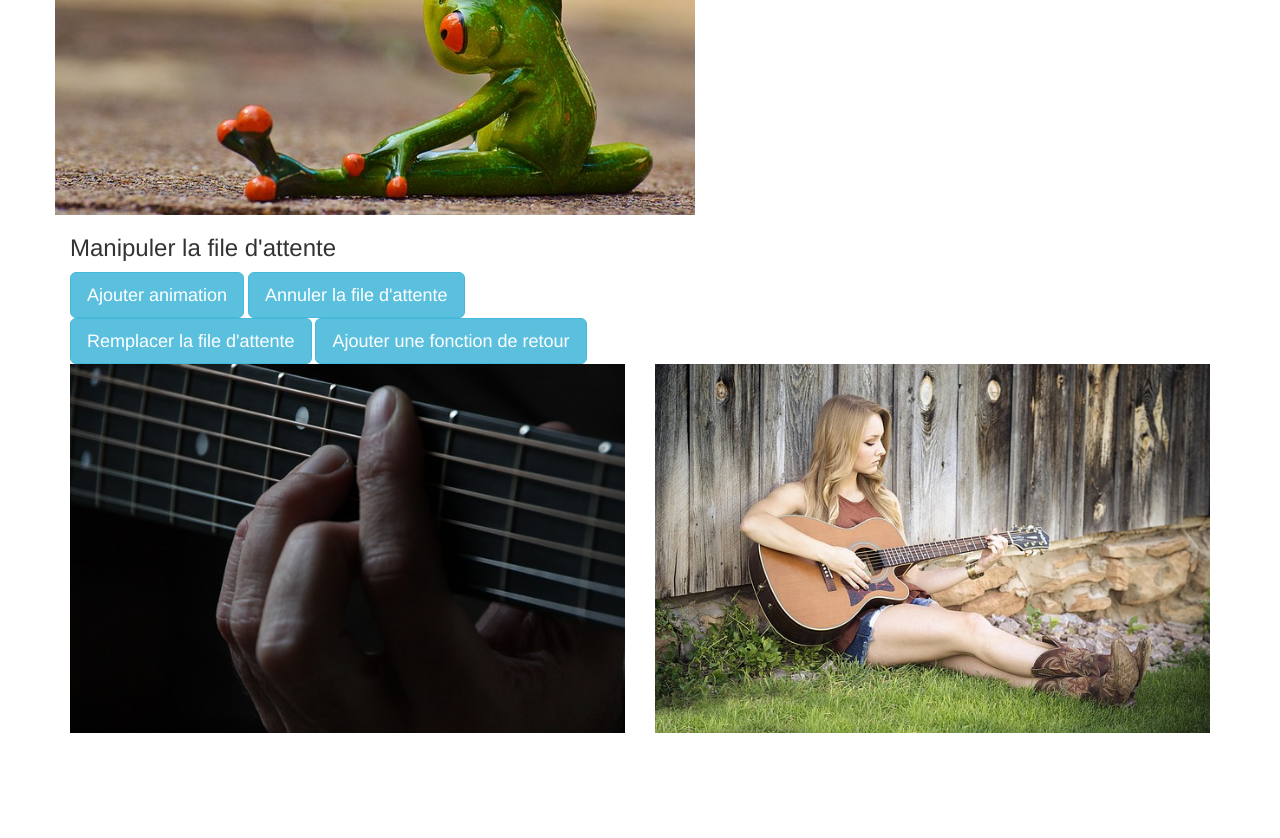
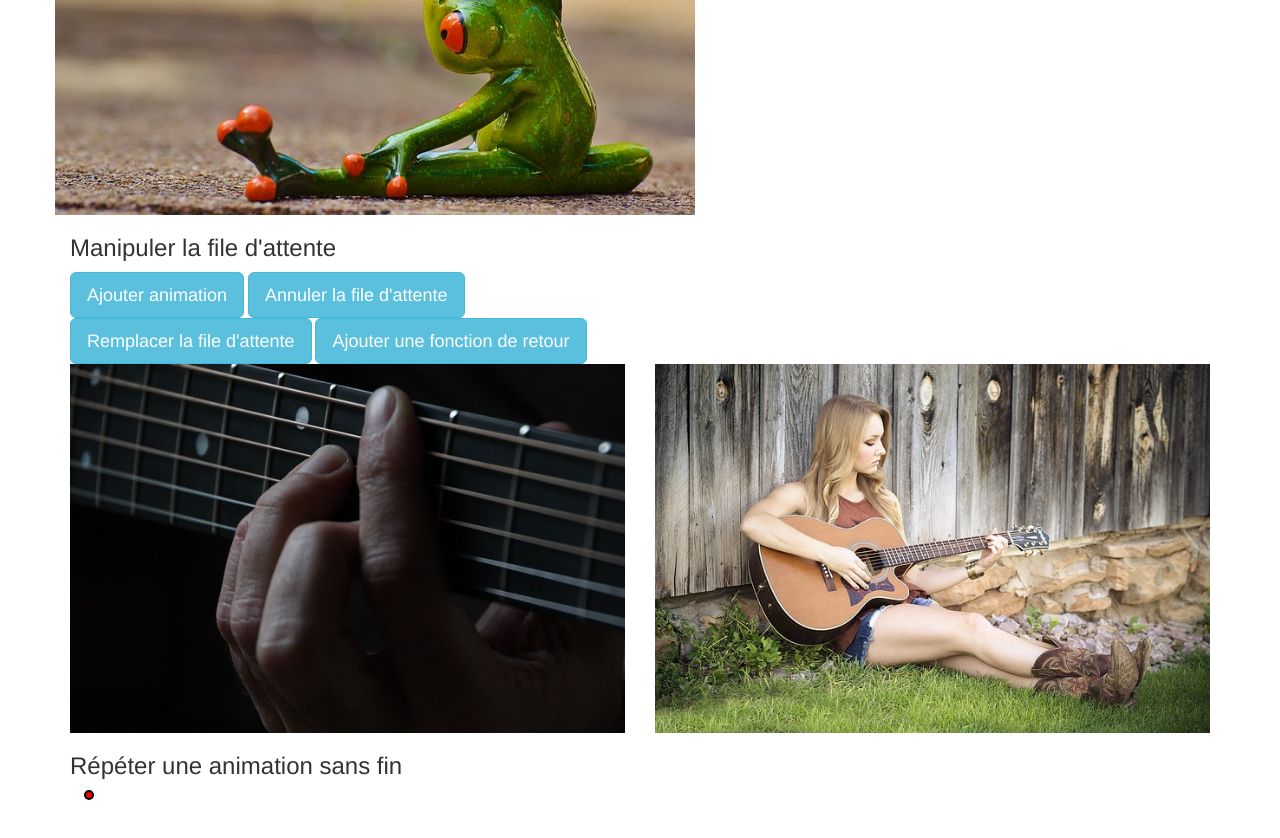
Before and after one commit to ChristopheMalo/how-to-use-jquery, a plain HTML site: page cours/09_files_attente_timer.html in a window 1280 px wide. Shown: the part 1136-1974 px from the top of the page. Before the commit the page ends 1869 px from the top, so only its background shows below. Drawn offline with nearby package versions, Linux system fonts and the light colour scheme.

Commit message:
Coder exemples cours 09 -> animation sans fin

```diff
--- a/cours/09_files_attente_timer.html
+++ b/cours/09_files_attente_timer.html
@@ -20,11 +20,22 @@
           <script src="https://oss.maxcdn.com/respond/1.4.2/respond.min.js"></script>
         <![endif]-->
         <style>
+            body {
+                margin-bottom: 300px;
+            }
             #files-attente img {
                 border: 2px black solid;
             }
             #etat-file-attente img,
             #manipuler-file-attente img {
+                position: relative;
+            }
+            #balle {
+                width: 10px;
+                height: 10px;
+                background-color: red;
+                border: black 2px solid;
+                border-radius: 10px;
                 position: relative;
             }
         </style>
@@ -74,6 +85,11 @@
                 </div>
             </div>
 
+            <div id="repeter-anim">
+                <h3>Répéter une animation sans fin</h3>
+                <div id="balle"></div>
+            </div>
+
 
         </div>
         <script src="../jquery/jquery-2.1.4.js"></script>
--- a/js/code_js_cours_09_files_attente_timer.js
+++ b/js/code_js_cours_09_files_attente_timer.js
@@ -43,7 +43,7 @@ $(function() {
 
 
     /*
-     * Manipule la file d'attente
+     * Manipuler la file d'attente
      */
     $('#ajouter').click( function() {
         $('#guitar01').toggle(5000)
@@ -72,4 +72,16 @@ $(function() {
             $(this).dequeue();
         });
     });
+
+
+    /*
+     * Répéter une animation sans fin
+     */
+    function bis() {
+      $('#balle').animate({left: '+=200'}, 'slow')
+                 .animate({top: '+=200'}, 'slow')
+                 .animate({left: '-=200'}, 'slow')
+                 .animate({top: '-=200'}, 'slow', bis);
+    };
+    bis();
   });
```
